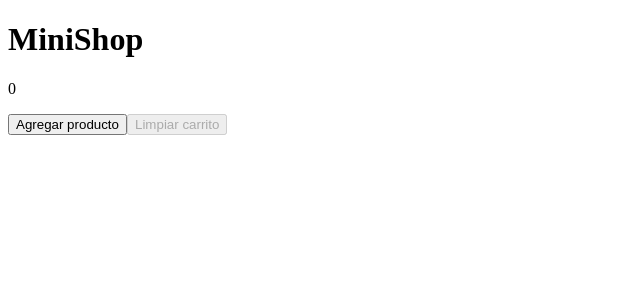
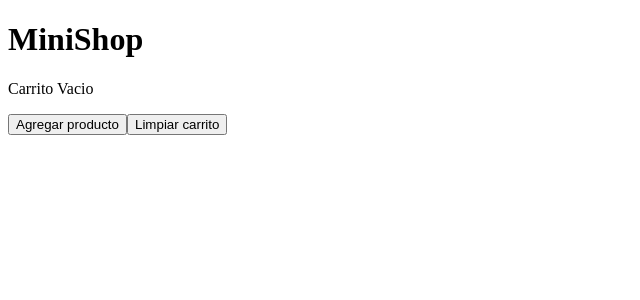
Before and after one commit to Esteban-02/minishop, an Angular app: page / in a window 1280 px wide. Shown: the top 300 px of the page, without its empty margins (0-640 px from the left). Built offline with nearby package versions, Linux system fonts and the light colour scheme.

Commit message:
fix: uso de variables y computed en el HTML

```diff
--- a/src/app/layout/header/header.html
+++ b/src/app/layout/header/header.html
@@ -1,13 +1,13 @@
 <header>
     <h1> {{ storeName() }}</h1>
 
-    <p> {{ cardCount() }}</p>
+    <p> {{ cartLabel() }}  </p>
 
     <button (click)="addTest()">
         Agregar producto
     </button>
 
-    <button (click)="clear()" [disabled]="cardCount() === 0">
+    <button (click)="clear()" [disabled]="cartLabel() === '0'">
         Limpiar carrito
     </button>
 </header>
--- a/src/app/layout/header/header.ts
+++ b/src/app/layout/header/header.ts
@@ -11,24 +11,26 @@ export class Header {
   //Nombre de la tienda
   storeName = signal('MiniShop');
 
-  cardCount = signal (0);
+  cartCount = signal (0);
 
   //Texto que se muestra segun la cantidad de productos
   cartLabel = computed(() => {
-    const cantidad = this.cardCount();
-    return cantidad == 0
+    const cantidad = this.cartCount();
+    return cantidad === 0
       ? 'Carrito Vacio'
-      : `${cantidad} productos`;
+      : cantidad === 1
+        ? `1 producto`
+        : `${cantidad} productos` ;
   });
 
   //agregar un producto
   addTest(): void {
-    this.cardCount.update(cantidad => cantidad + 1);
+    this.cartCount.update(cantidad => cantidad + 1);
   }
 
   //limpiar carrito
   clear(): void {
-    this.cardCount.set(0);
+    this.cartCount.set(0);
   }
 
 }
```
